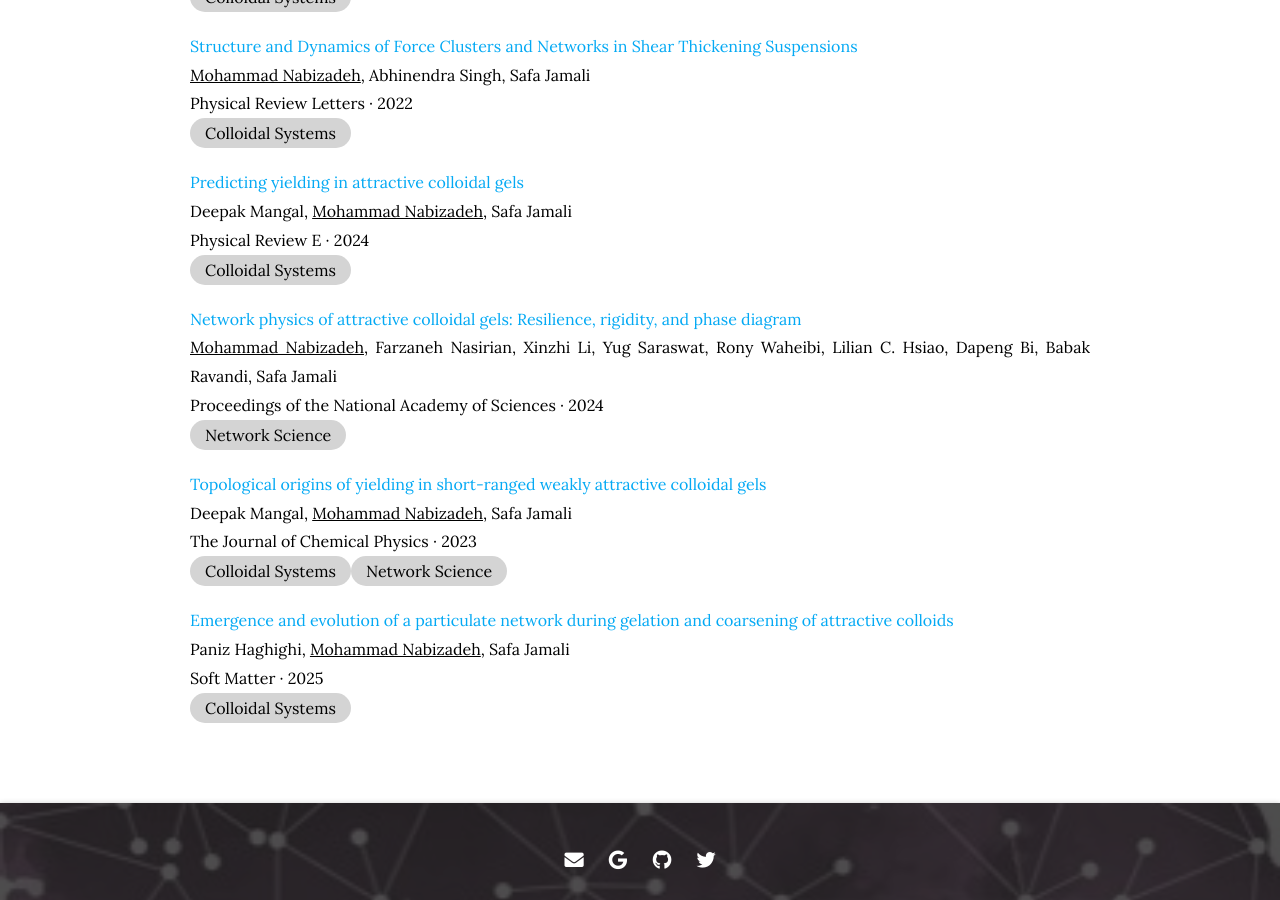
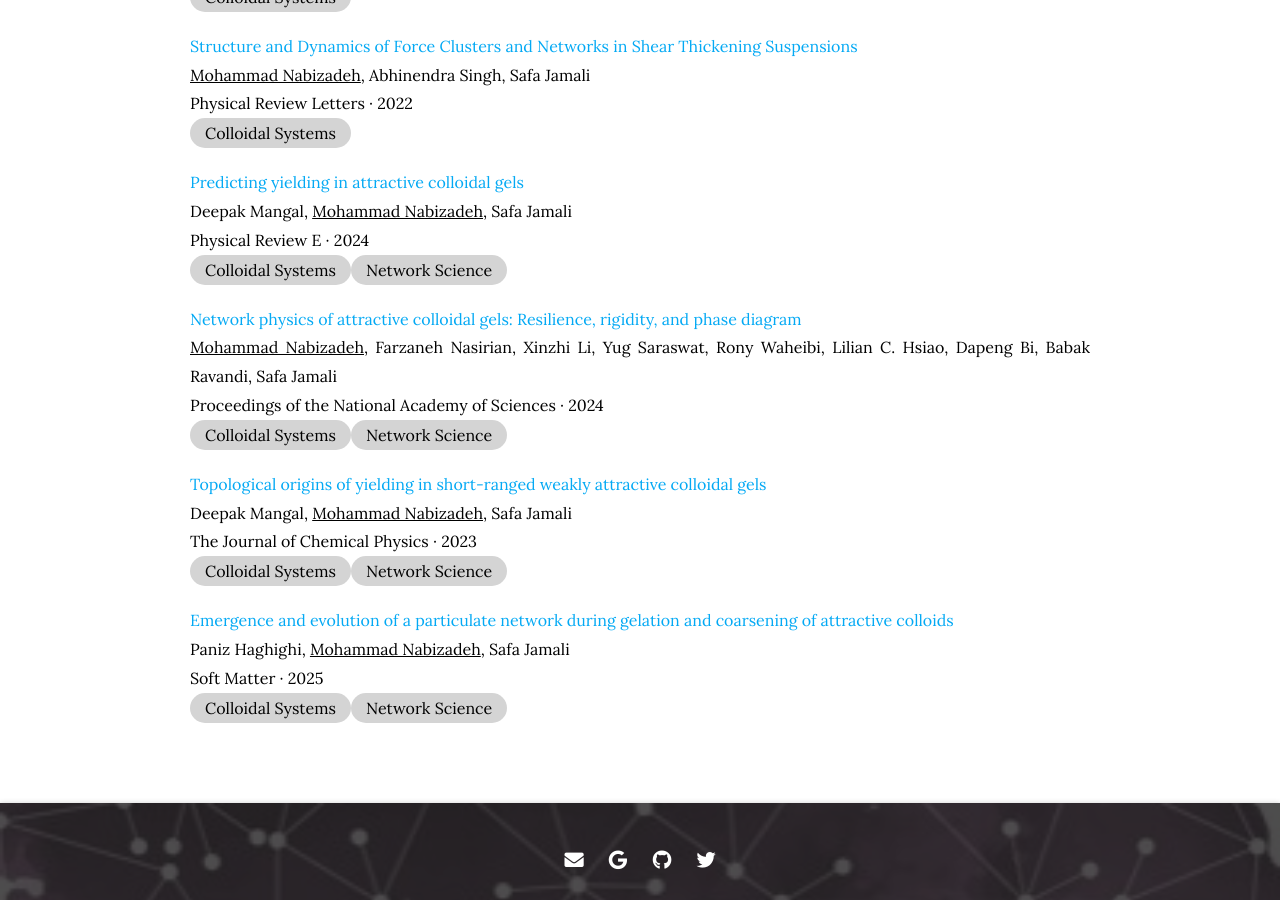
Before and after one commit to procf/procf.github.io, a Jekyll site: the page built from _members/mohammad-nabizadeh.md, in a window 1280 px wide and 900 px high, scrolled down 1415 px. Built offline with Jekyll 4.4.1, drawn with Linux system fonts in a browser that asks for light colours; nearby versions of some CDN libraries.

Commit message:
Generate citations

```diff
--- a/_data/citations.yaml
+++ b/_data/citations.yaml
@@ -640,6 +640,7 @@
   image: https://procf.github.io/images/journal_covers/phys_rev_e.jpg
   tags:
   - Colloidal Systems
+  - Network Science
   repo_link: null
   main_author: Deepak Mangal
 - id: 10.1073/pnas.2316394121
@@ -660,6 +661,7 @@
   link: https://doi.org/gtg8cr
   image: https://procf.github.io/images/journal_covers/pnas.jpg
   tags:
+  - Colloidal Systems
   - Network Science
   repo_link: null
   main_author: Mohammad Nabizadeh
@@ -783,6 +785,7 @@
   image: https://procf.github.io/images/featured/sftm-2025.jpg
   tags:
   - Colloidal Systems
+  - Network Science
   main_author: Paniz Haghighi
 - id: 10.1126/sciadv.aeh5537
   title: Brush-mediated angular constraints reshape structure, rigidity, and percolation
@@ -799,6 +802,5 @@
   image: https://procf.github.io/images/journal_covers/sci_advances_2026.jpg
   tags:
   - Colloidal Systems
-  - Network Science
   repo_link: https://github.com/procf/brush-mediated_colloidal-gels
   main_author: Rob Campbell
```
